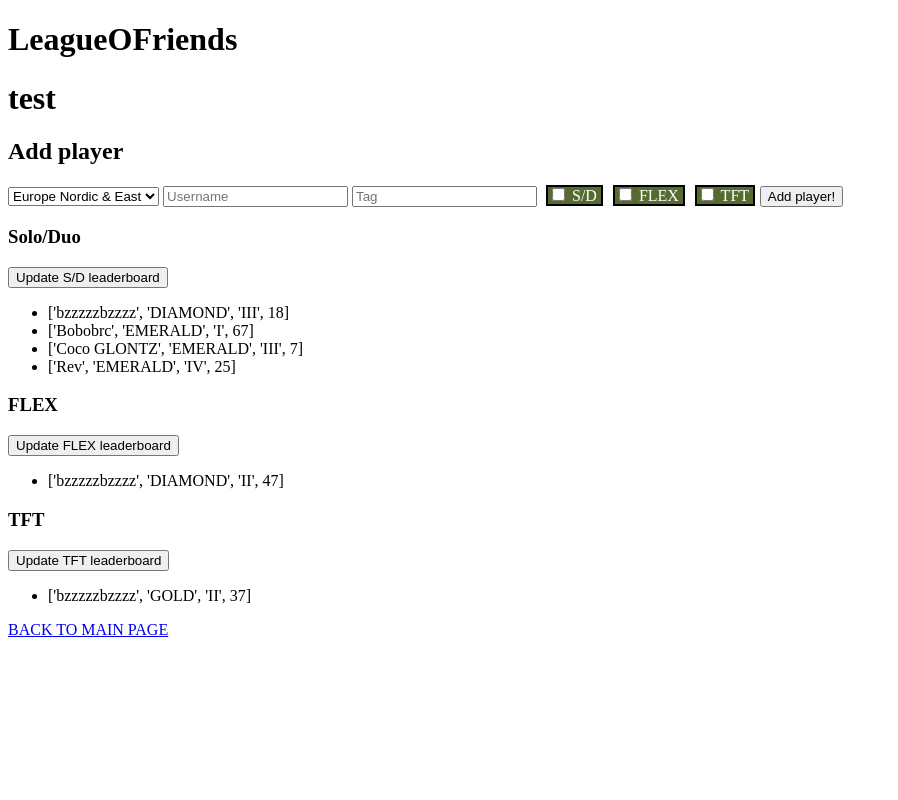
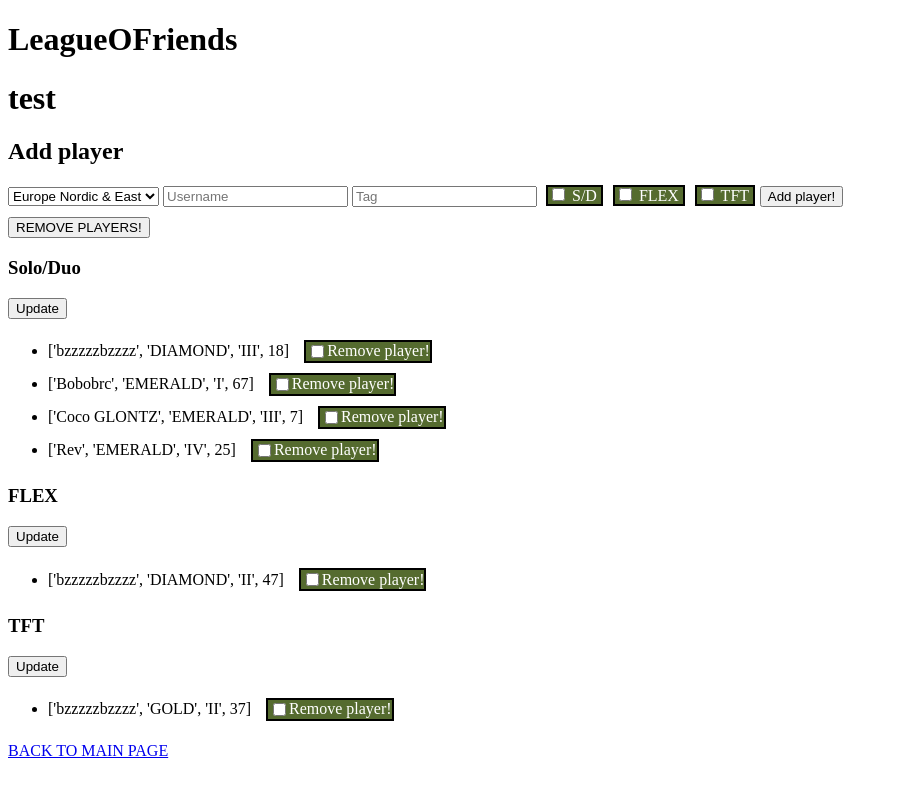
Before and after one commit to Bobobrc/LeagueOFriends, a Django app: a page that uses lof/templates/lof/leaderboard.html in a window 1280 px wide. Shown: the whole page, without its empty margins (0-898 px from the left). Run offline with Django 4.2, Linux system fonts and the light colour scheme; data comes from the database, SQL or seed files in the repository; both versions use the stored data as it was after the commit.

Commit message:
All done but the css

```diff
--- a/lof/templates/lof/leaderboard.html
+++ b/lof/templates/lof/leaderboard.html
@@ -70,41 +70,88 @@
 
 <div>
   <div>
-    <h3>Solo/Duo</h3>
     <form method="POST">
       {% csrf_token %}
-      <button type="submit" name="update_sd_leaderboard">Update S/D leaderboard</button>
-    </form>
+      <button style="margin-top: 10px" type="submit" name="remove_player">REMOVE PLAYERS!</button>
+      <h3>Solo/Duo</h3>
+      <button type="submit" name="update_sd_leaderboard" value="update_sd">Update</button>
     <ul>
       {% for player in solo_duo_players %}
-      <li>{{player}}</li>
+      <div style="display: flex; align-items: center">
+        <li style="margin-right: 10px">{{player}}</li>
+        <label
+          style="
+            color: white;
+            background-color: darkolivegreen;
+            border-color: black;
+            border-style: solid;
+            border-width: 2.5px;
+            margin: 5px;
+            display: flex;
+            align-items: center;
+          "
+        >
+          <input style="margin-left: 5px" type="checkbox" name="sd_players" value="{{player.0}}" />
+          Remove player!
+        </label>
+      </div>
       {% endfor %}
     </ul>
-  </div>
+
     <h3>FLEX</h3>
-  <form method="POST">
-    {% csrf_token %}
-    <button type="submit" name="update_sd_leaderboard">Update FLEX leaderboard</button>
-  </form>
+      <button type="submit" name="update_flex_leaderboard" value="update_flex">Update</button>
     <div>
       <ul>
         {% for player in flex_players %}
-      <li>{{player}}</li>
+        <div style="display: flex; align-items: center">
+          <li style="margin-right: 10px">{{player}}</li>
+          <label
+            style="
+              color: white;
+              background-color: darkolivegreen;
+              border-color: black;
+              border-style: solid;
+              border-width: 2.5px;
+              margin: 5px;
+              display: flex;
+              align-items: center;
+            "
+          >
+            <input style="margin-left: 5px" type="checkbox" name="flex_players" value="{{player.0}}" />
+            Remove player!
+          </label>
+        </div>
         {% endfor %}
       </ul>
     </div>
     <h3>TFT</h3>
-  <form method="POST">
-    {% csrf_token %}
-    <button type="submit" name="update_sd_leaderboard">Update TFT leaderboard</button>
-  </form>
+      <button type="submit" name="update_tft_leaderboard" value="update_tft">Update</button>
     <div>
       <ul>
         {% for player in tft_players %}
-      <li>{{player}}</li>
+        <div style="display: flex; align-items: center">
+          <li style="margin-right: 10px">{{player}}</li>
+          <label
+            style="
+              color: white;
+              background-color: darkolivegreen;
+              border-color: black;
+              border-style: solid;
+              border-width: 2.5px;
+              margin: 5px;
+              display: flex;
+              align-items: center;
+            "
+          >
+            <input style="margin-left: 5px" type="checkbox" name="tft_players" value="{{player.0}}" />
+            Remove player!
+          </label>
+        </div>
         {% endfor %}
       </ul>
+      </form>
     </div>
   </div>
   <a href="{% url 'firstpage' %}">BACK TO MAIN PAGE</a>
   {% endblock body %}
+</div>
--- a/lof/utils.py
+++ b/lof/utils.py
@@ -3,7 +3,7 @@ import requests
 from .models import SoloDuoLeaderboard, Leaderboard, Player, FlexLeaderboard, TftLeaderboard
 from .forms import PlayerForm, SoloDuoLeaderboardForm, FlexLeaderboardForm, TftLeaderboardForm
 
-api_key = ''
+api_key = 'RGAPI-ed9bdf03-296a-42ea-83d3-b1e099d1406e'
 tiers = ('UNRANKED', 'IRON', 'BRONZE', 'SILVER', 'GOLD', 'PLATINUM', 'EMERALD', 'DIAMOND', 'MASTER', 'GRANDMASTER', 'CHALLENGER')
 ranks = ('UNRANKED', 'IV', 'III', 'II', 'I')
 
@@ -26,8 +26,6 @@ def main(leaderboard_name, region, username, tag, wanted_leaderboards):
         add_player_to_leaderboard(leaderboard_name, region, tag, puuid, id, False, username, queue, 'S/D')
       elif queue['queueType'] == 'RANKED_FLEX_SR':
         add_player_to_leaderboard(leaderboard_name, region, tag, puuid, id, False, username, queue, 'FLEX')
-  '''if not updated:
-    update_soloduo_leaderboard(leaderboard_name, puuid, True, username, {'tier':0, 'rank':0, 'leaguePoints':0})'''
 
 
 def get_puuid(region, username, tag):
@@ -146,6 +144,7 @@ def update_leaderboard(leaderboard, type):
   elif type=='flex':
     leaderboard = FlexLeaderboard.objects.filter(leaderboard = leaderboard)
     for player in leaderboard:
+      player = player.player.first()
       data = get_data(player.region, player.summonerID)
       for queue in data:
         if queue['queueType'] == 'RANKED_FLEX_SR':
@@ -155,9 +154,27 @@ def update_leaderboard(leaderboard, type):
   else:
     leaderboard = TftLeaderboard.objects.filter(leaderboard = leaderboard)
     for player in leaderboard:
+      player = player.player.first()
       data = get_tft_data(player.region, player.summonerID)
       for queue in data:
         if queue['queueType'] == 'RANKED_TFT':
           player.tier = queue['tier']
           player.rank = queue['rank']
           player.lp = queue['leaguePoints']
+
+def remove_players(leaderboard, players, type):
+  if type == 'sd':
+    for player in players:
+      player = Player.objects.get(name=player)
+      leaderboard_instance = SoloDuoLeaderboard.objects.filter(leaderboard=leaderboard, player = player)
+      leaderboard_instance.delete()
+  elif type == 'flex':
+    for player in players:
+      player = Player.objects.get(name=player)
+      leaderboard_instance = FlexLeaderboard.objects.filter(leaderboard=leaderboard, player = player)
+      leaderboard_instance.delete()
+  else:
+    for player in players:
+      player = Player.objects.get(name=player)
+      leaderboard_instance = TftLeaderboard.objects.filter(leaderboard=leaderboard, player = player)
+      leaderboard_instance.delete()
--- a/lof/views.py
+++ b/lof/views.py
@@ -3,7 +3,7 @@ from django.http import HttpResponse, Http404
 
 from .models import Leaderboard, SoloDuoLeaderboard, FlexLeaderboard, TftLeaderboard
 from .forms import LeaderboardForm
-from .utils import main, transform_leaderboard, update_leaderboard
+from .utils import main, transform_leaderboard, update_leaderboard, remove_players
 
 # Create your views here.
 
@@ -37,6 +37,17 @@ def leaderboard(request, leaderboard_name):
       update_leaderboard(leaderboard, 'flex')
     elif 'update_tft_leaderboard' in request.POST:
       update_leaderboard(leaderboard, 'tft')
+    elif 'remove_player' in request.POST:
+      print(request.POST)
+      if 'sd_players' in request.POST:
+        players = request.POST.getlist('sd_players')
+        remove_players(leaderboard, players, 'sd')
+      if 'flex_players' in request.POST:
+        players = request.POST.getlist('flex_players')
+        remove_players(leaderboard, players, 'flex')
+      if 'tft_players' in request.POST:
+        players = request.POST.getlist('tft_players')
+        remove_players(leaderboard, players, 'tft')
     else:
       region = request.POST['region']
       username = request.POST['username']
```
Also changed, not shown: db.sqlite3. Lines whose indentation alone changed are shown as unchanged.
